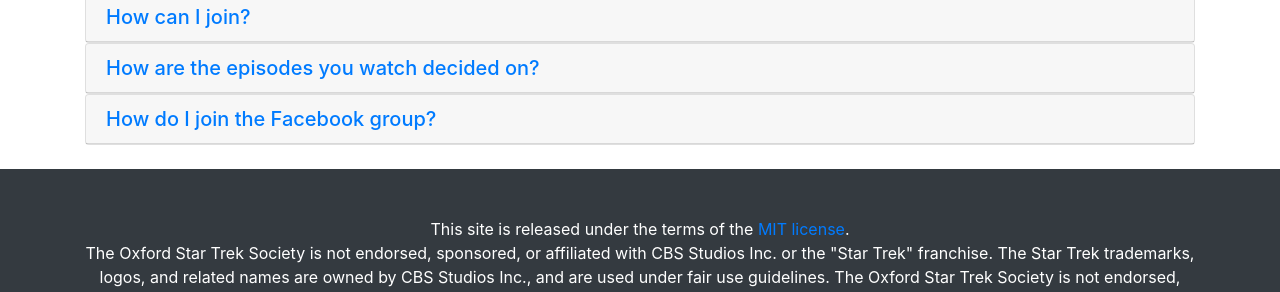
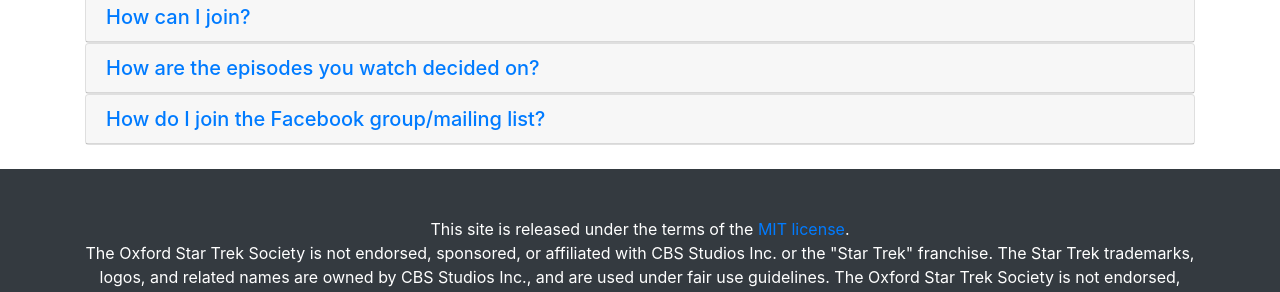
Before and after one commit to oxfordstartreksociety/oxfordstartreksociety.github.io, a Jekyll site: the page built from faq.html, in a window 1280 px wide. Shown: the part 391-683 px from the top of the page. Built offline with Jekyll 4.4.1, drawn with Linux system fonts in a browser that asks for light colours; some of the changed lines change nothing that is shown.

Commit message:
add link to facebook

```diff
--- a/faq.html
+++ b/faq.html
@@ -81,16 +81,17 @@
 		  <a class="collapsed" data-toggle="collapse"
 			 data-parent="#accordion" href="#collapseFour"
 			 aria-expanded="false" aria-controls="collapseFour">
-			How do I join the Facebook group?
+			How do I join the Facebook group/mailing list?
 			</a>
 		</h5>
 	  </div>
 	  <div id="collapseFour" class="collapse" role="tabpanel" aria-labelledby="headingFour">
 		<div class="card-body">
-		  Send the one of the <a href="/crew.html">crew</a> an email,
-		  they are all admins of the Facebook group and will be happy
-		  to add you. Being in the group is a great way to keep up
-		  with what's going on in the society, so please get in touch!
+		  Go to
+		  our <a href="https://www.facebook.com/groups/8731153518/">Facebook
+		  page</a> and join! To join the mailing list, send the one of
+		  the <a href="/crew.html">crew</a> an email, they'll be happy
+		  to add you.
 		</div>
 	  </div>
 	</div>
```
